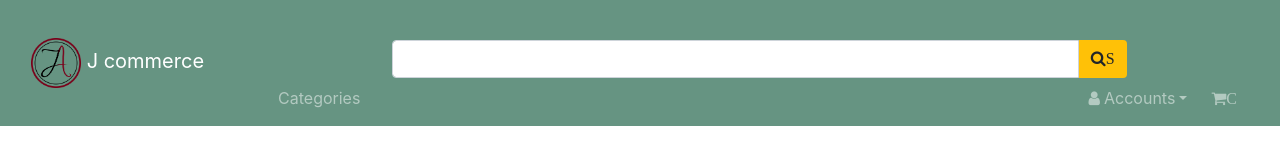
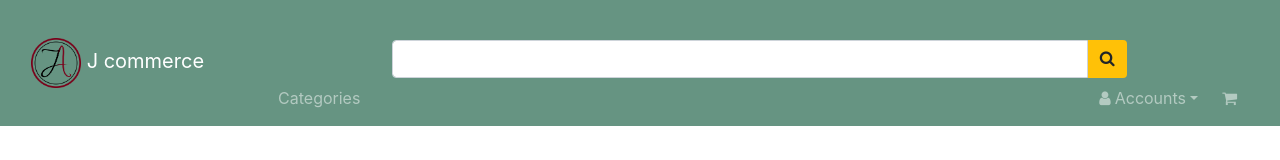
Before and after one commit to TiagoX9/mean-e-commerce, an Angular app in the folder frontEnd-Angular/e-commerce/: page /login in a window 1280 px wide. Shown: the top 160 px of the page. Built offline with nearby package versions, Linux system fonts and the light colour scheme.

Commit message:
fixed bugs

```diff
--- a/frontEnd-Angular/e-commerce/src/app/app.component.html
+++ b/frontEnd-Angular/e-commerce/src/app/app.component.html
@@ -11,7 +11,7 @@
       <div class="input-group w-75">
         <input type="text" name="search" class="form-control" [(ngModel)]="searchTerm" (keyup)="search()">
         <span  class="bg-warning searchBtn" (click)="search()">
-          <i class="fa fa-search">S</i>
+          <i class="fa fa-search"></i>
         </span>
       </div>
       <div class="w-100">
@@ -42,7 +42,7 @@
           </li>
           <li class="nav-item ml-0 ml-md-2">
             <a (click)="collapse()" routerLink="/cart" routerLinkActive="active" class="nav-link">
-              <i class="fa fa-shopping-cart mr-1">C</i>
+              <i class="fa fa-shopping-cart mr-1"></i>
             </a>
           </li>
         </ul>
```
